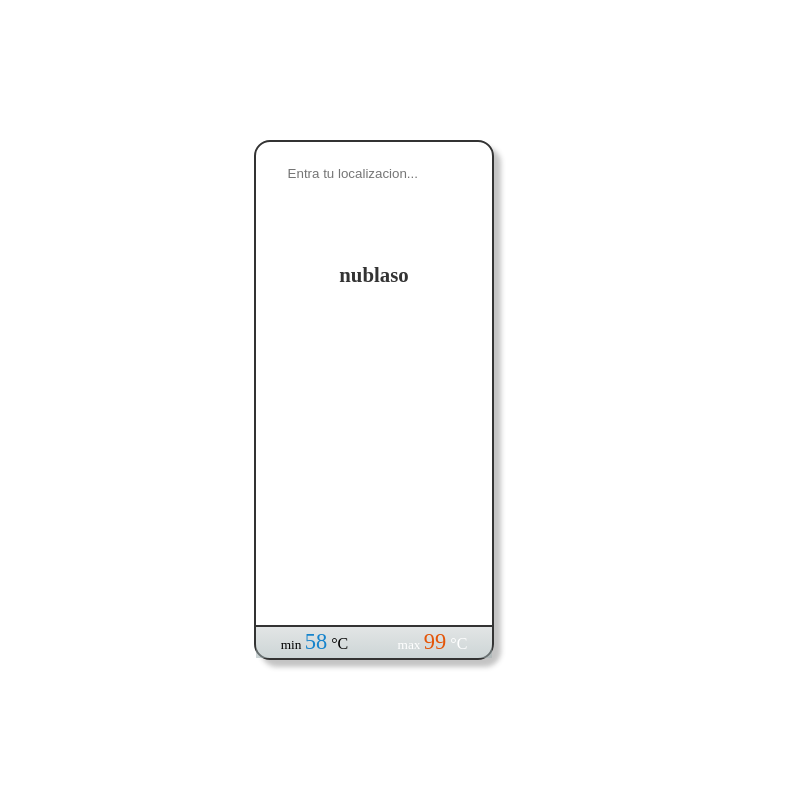
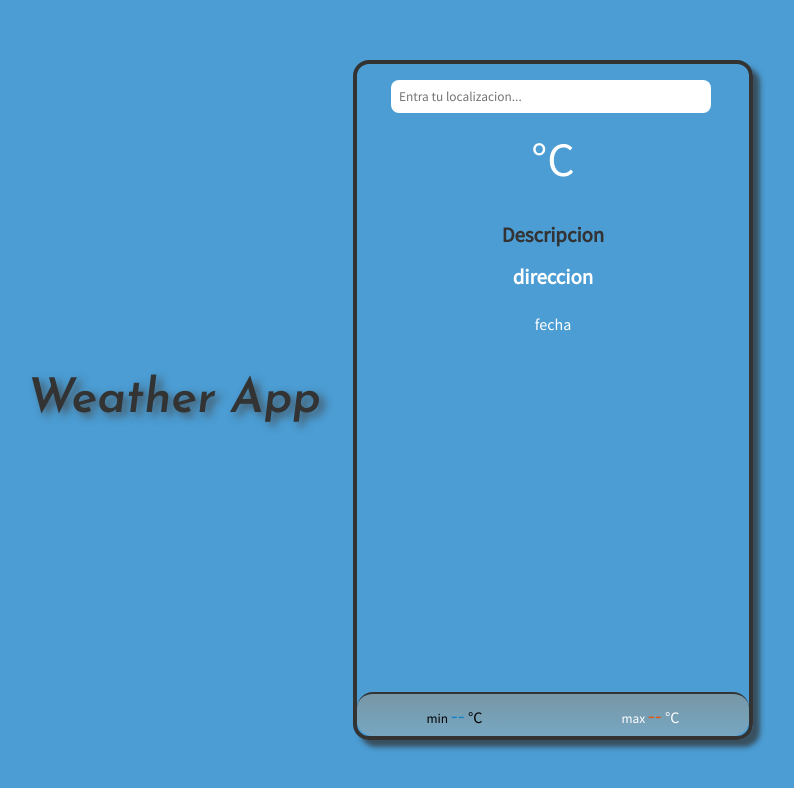
Before and after one commit to Lalodza/API_weather, a plain HTML site: page index.html in a window 1280 px wide. Shown: the whole page, without its empty margins (266-1060 px from the left). Drawn offline with Linux system fonts and the light colour scheme; no server answers.

Commit message:
Se termina de implementar la API

```diff
--- a/assets/css/style.css
+++ b/assets/css/style.css
@@ -1,7 +1,15 @@
+@import url('https://fonts.googleapis.com/css2?family=Josefin+Sans:ital,wght@1,600&family=Source+Sans+Pro&display=swap');
+
+/*
+font-family: 'Josefin Sans', sans-serif;
+font-family: 'Source Sans Pro', sans-serif;
+*/
+
 * {
     margin: 0;
     padding: 0;
     box-sizing: border-box;
+    font-family: 'Source Sans Pro', sans-serif;
 }
 
 body {
@@ -9,19 +17,29 @@ body {
     display: flex;
     justify-content: center;
     align-items: center;
+    background-color: #2086cacd;
+   /*  background-color: radial-gradient(55.2% 71.87% at 50% 50.12%, rgba(104, 229, 245, 0.2548) 42.82%, rgba(0, 205, 233, 0.4784) 95.52%); */
+}
+
+.title{
+    text-shadow: 5px 4px 8px rgba(67, 67, 67, 0.844);
+    font-family: 'Josefin Sans', sans-serif;
+    font-size: 3rem;
+    color: #333;
+    margin: 1rem;
 }
 
 .container{
-    width: 15rem;
-    height: 32.5em;
-    border: 2px solid #333;
+    width: 25rem;
+    height: 42.5em;
+    border: 4px solid #333;
     display: flex;
     flex-direction: column;
     justify-content: space-between;
     border-radius: 1rem;
     -webkit-box-shadow : 7px 7px 5px 0px rgba(50, 50, 50, 0.29);
     -moz-box-shadow:     7px 7px 5px 0px rgba(50, 50, 50, 0.29);
-    box-shadow:          7px 7px 5px 0px rgba(50, 50, 50, 0.29);
+    box-shadow:          7px 7px 5px 0px rgba(50, 50, 50, 0.72);
 }
 
 .container.day{
@@ -48,6 +66,10 @@ body {
     flex: 0.4;
 }
 
+.inputTemp__description {
+    text-transform: capitalize;
+}
+
 .search__submit {
     display: flex;
 }
@@ -57,10 +79,11 @@ body {
 }
 
 .search{
-    width: 100%;
+    width: 20rem;
     padding: 0.5rem;
     border-radius: .5rem;
     border: none;
+    font-family: 'Source Sans Pro', sans-serif;
 }
 
 .search:focus{
@@ -107,11 +130,12 @@ body {
 
 .weather {
     flex: 0.1;
+    border-radius: 1rem;
     border-top: 2px solid #333;
     display: flex;
     justify-content: space-around;
     align-items: center;
-    background: linear-gradient(180deg, rgba(141, 152, 154, 0.2548) 0%, rgba(159, 175, 177, 0.52) 100%);
+    background: linear-gradient(180deg, rgba(133, 149, 151, 0.755) 0%, rgba(159, 175, 177, 0.52) 100%);
 }
 
 .container.night .location__city {
--- a/assets/js/script.js
+++ b/assets/js/script.js
@@ -20,13 +20,13 @@ const displayBackgroudImage = (obj) => {
         timeStyle: "short",
         dateStyle: "long"
     });
-    console.log(dateSpanish);
+   /*  console.log(dateSpanish); */
     //convertirlo a una hora entendible para el usuario
     //Manipular e DOM para la fecha
     date.textContent = `Actualizacion ${dateSpanish}`;
     //Extraer la hora
     const dayHour = new Date(obj.dt*1000).getHours();
-    console.log(dayHour);
+    /* console.log(dayHour); */
     //logica if else
     if(dayHour > 6 && dayHour < 18){
         container.classList.remove('night');
@@ -38,9 +38,14 @@ const displayBackgroudImage = (obj) => {
 }
 
 const displayData = (obj) => {
-    console.log(obj);
-    /* temperatureDegrees.textContent =  */
-
+    /* console.log(obj); */
+    temperatureDegrees.textContent = Math.floor(obj.main.temp);
+    timeZone.textContent = obj.name;
+    const icon = obj.weather[0].icon;
+    weatherIcon.innerHTML = `<img src= '/assets/icons/${icon}.png'></img>`;
+    min.textContent = Math.floor(obj.main.temp_min);
+    max.textContent = Math.floor(obj.main.temp_max);
+    temperatureDescription.textContent = obj.weather[0].description;
 }
 
 
--- a/index.html
+++ b/index.html
@@ -8,6 +8,9 @@
     <title>Weather App</title>
 </head>
 <body>
+    <div class="title">
+        <h1 class="title">Weather App</h1>
+    </div>
     <div class="container" id="container">
         <div class="inputTemp">
             <form class="search__submit" id="search__submit">
@@ -16,19 +19,19 @@
             </form>
 
             <div class="inputTemp__number">
-                <div class="inputTemp__celsius" id="degreeNumber">66</div>
+                <div class="inputTemp__celsius" id="degreeNumber"></div>
                 <div class="inputTemp__symbol">°C</div>
             </div>
             <div id="weatherIcon"></div>
-            <div class="inputTemp__description" id="description">nublaso</div>
+            <div class="inputTemp__description" id="description">Descripcion</div>
         </div>
         <div class="location">
             <div class="location__city" id="timeZone">direccion</div>
             <div class="location__date" id="date">fecha</div>
         </div>
         <div class="weather">
-            <div class="weather__min"><small>min </small><span id="min">58</span> °C</div>
-            <div class="weather__max"><small>max </small><span id="max">99</span> °C</div>
+            <div class="weather__min"><small>min </small><span id="min">--</span> °C</div>
+            <div class="weather__max"><small>max </small><span id="max">--</span> °C</div>
         </div>
     </div>
     <script src="assets/js/script.js"></script>
```
